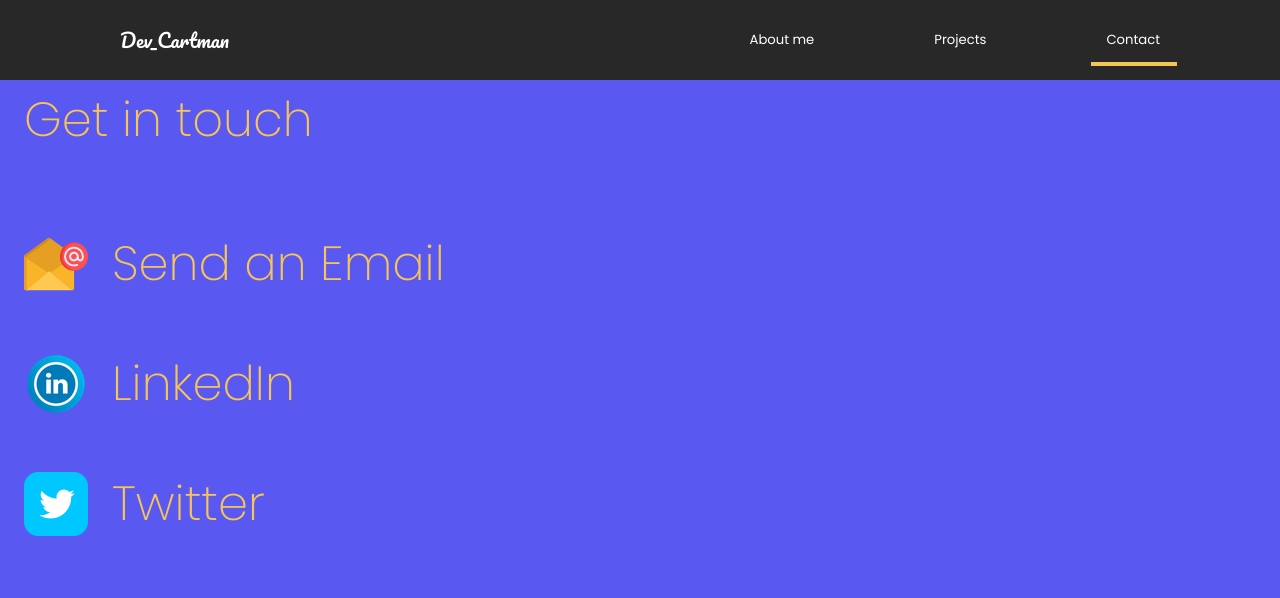
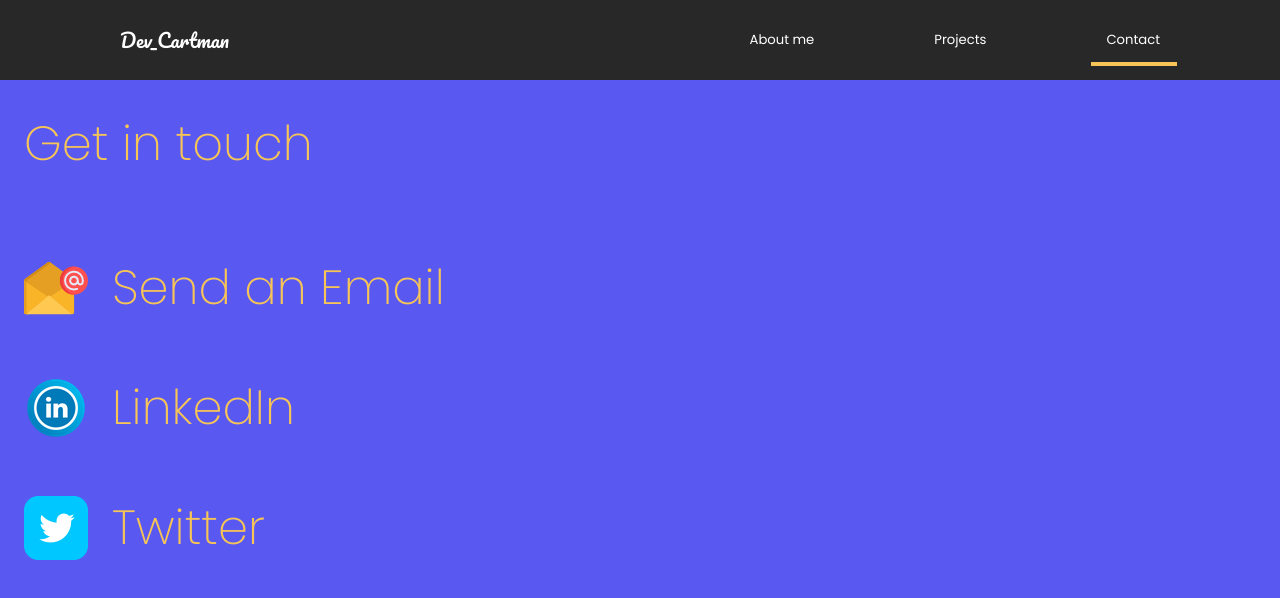
Before and after one commit to cartman1978/myportfolio, a React (Create React App) app: page /contact in a window 1280 px wide. Shown: the top 598 px of the page. Built offline with nearby package versions, Linux system fonts and the light colour scheme.

Commit message:
added margin top to Title at min-width 1600px

```diff
--- a/src/pages/Contact.js
+++ b/src/pages/Contact.js
@@ -61,7 +61,11 @@ const Title = styled.div`
     margin-bottom: 4rem;
     color: #f7c456;
     @media (max-width: 1500px) {
-        margin-top: 5rem;
+        margin-top: 7rem;
+    }
+
+    @media (min-width: 1600px) {
+        margin-top: 9rem;
     }
 `;
 
```
